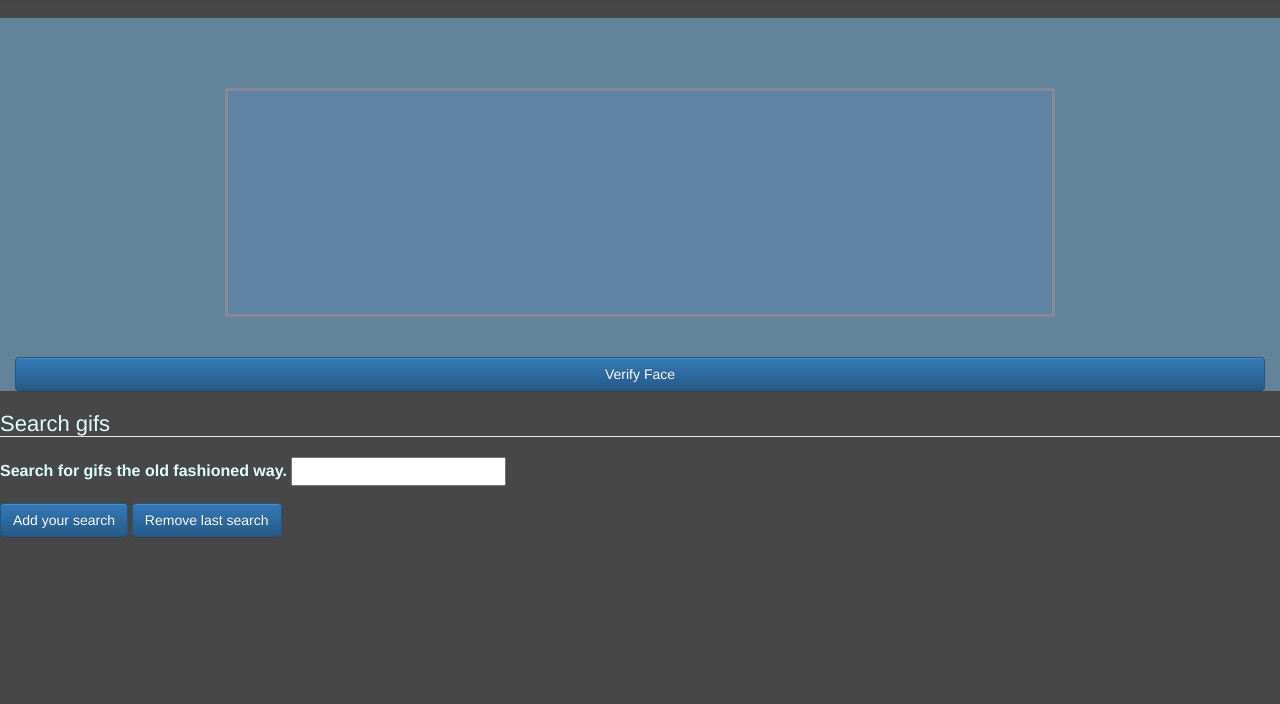
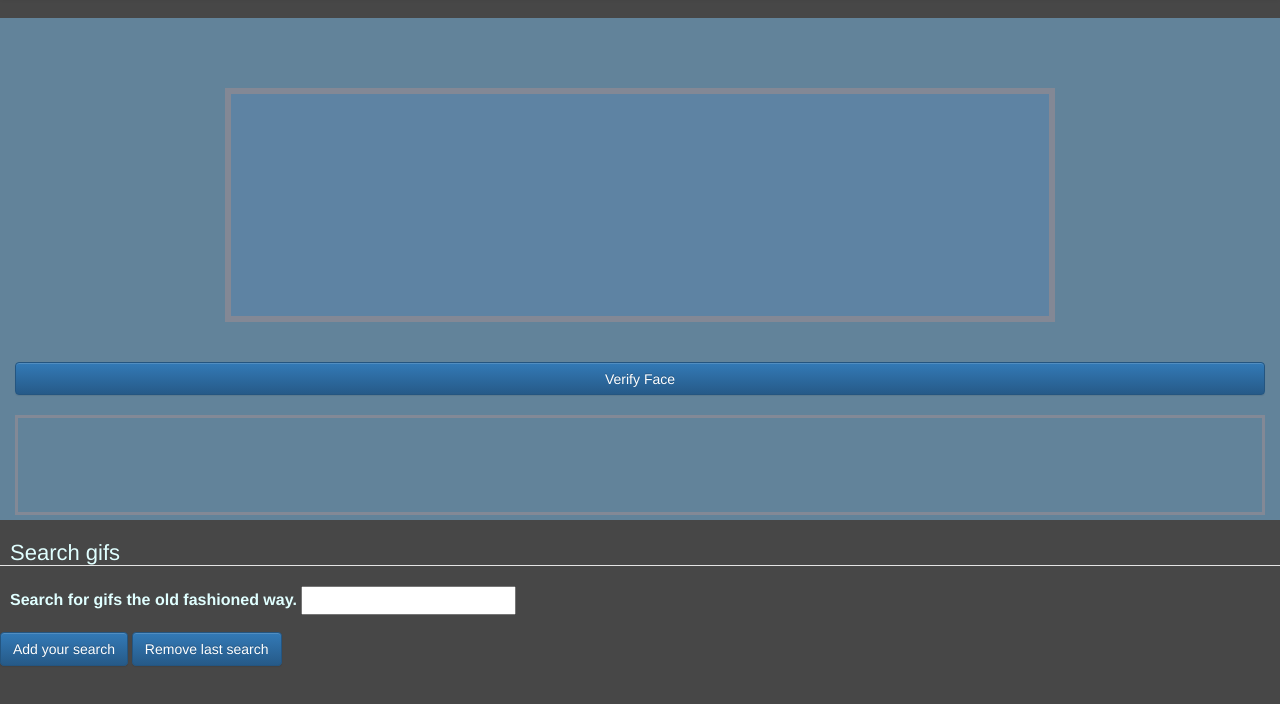
Before and after one commit to vengefulbliss/project1, a plain HTML site: page dashboard.html in a window 1280 px wide. Shown: the part 54-758 px from the top of the page. Drawn offline with nearby package versions, Linux system fonts and the light colour scheme.

Commit message:
finishing up some css issues

```diff
--- a/assets/css/style.css
+++ b/assets/css/style.css
@@ -47,6 +47,7 @@ body {
 #behind {
 	background-color: rgba(126, 192, 238, .5);
 	align-self: center;
+	max-height: 500px;
 }
 
 #container {
@@ -55,7 +56,7 @@ body {
 	max-height: 415px;
 	margin: auto;
 	width: 100%;
-	border: 3px solid #838996;
+	border: 6px solid rgb(131, 136, 149);
 	padding: 10px;
 	align-self: center;
 }
@@ -71,17 +72,46 @@ body {
 #canvas {
 	margin: auto;
 	max-width: 400px;
+	max-height: 295.5px;
 	float: right;
 	width: 50%;
 	padding-left: 5px;
 }
 
+#recognizeButton {
+	padding-bottom: 5px;
+	position: relative;
+}
+
+
+
+#searched {
+	display: inline-block;
+	margin: auto;
+	min-height: 100px;
+	border: 3px solid #838996;
+	width: 100%;
+}
+
+.imageNav {
+	background-color: rgba(126, 192, 238, .5);
+}
+
 legend {
+	padding-left: 10px;
 	font-size: 22px;
 	color: lightcyan;
 }
 
+form {
+	background-size: 100%;
+	image-orientation: center;
+	background-repeat: no-repeat;
+	background-color: #474747;
+}
+
 .form-group {
+	padding-left: 10px;
 	font-size: 16px;
 	color: lightcyan;
 }
--- a/assets/js/app.js
+++ b/assets/js/app.js
@@ -46,7 +46,7 @@
 				video.setAttribute("width", width);
 				video.setAttribute("height", height);
 				canvas.setAttribute("width", "50%");
-				canvas.setAttribute("height", "50%");
+				canvas.setAttribute("height", height);
 				streaming = true;
 			}
 		}, false);
--- a/dashboard.html
+++ b/dashboard.html
@@ -76,10 +76,18 @@
 			<table class="table" id="infoTables"> </table>
 		</h1>
 		<button type="button" id="recognizeButton" class="btn btn-primary btn-block">Verify Face</button>
+		<br>
 		</div>
 <!--this is where the recognition window ends and the display for the gifs starts.-->
-<br/>
-<br/>
+
+
+<div class="contentNav">
+	<div class="imageNav col-sx-12 col-sm-12 col-md-12 col-lg-12">
+		<div id="searched">
+
+		</div>
+	</div>
+</div>
 		<div id="gifButtonsView" class="container">
 			<div class="display">
 				<div class="col-xs-9 col-sm-9 col-md-9 col-lg-9">
@@ -98,7 +106,7 @@
 		<input id="addGif" type="submit" value="Add your search" class="btn btn-primary">
 		<input id="removeGif" type="submit" value="Remove last search" class="btn btn-primary">
 	</form>
-
+</div>
 <!--this is the link fo rhte javascript page.-->
 	<script type="text/javascript" src="assets/js/app.js"></script>
 </body>
```
Also changed, not shown: assets/images/nyan.gif (added), 1 other file.
